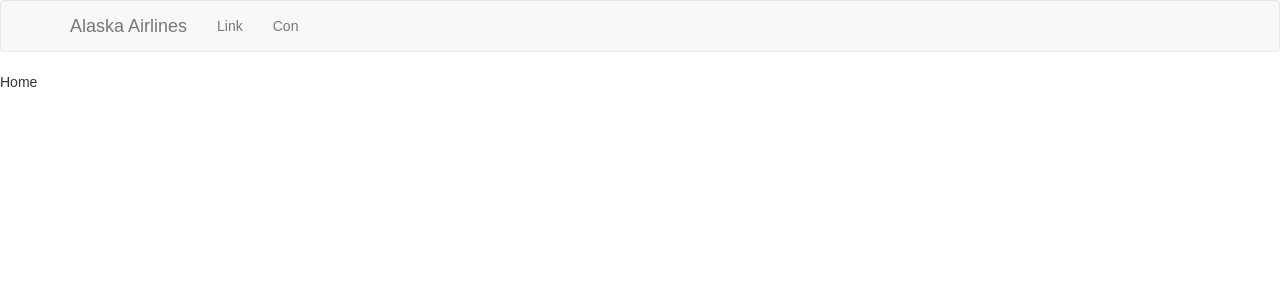
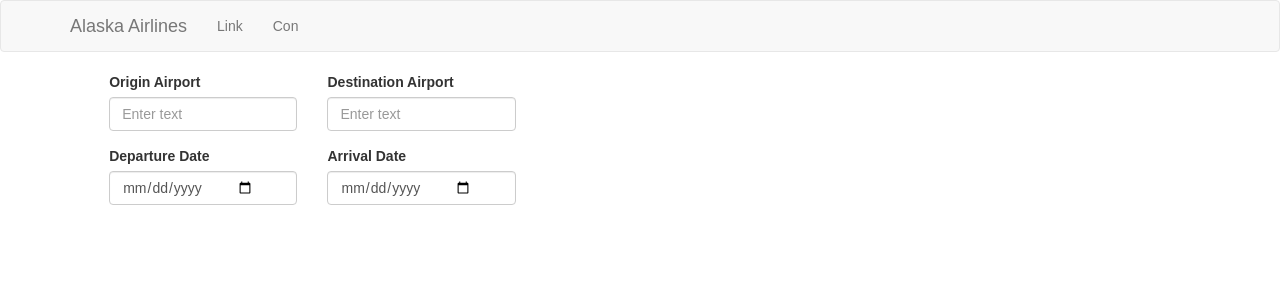
Before and after one commit to istrupin/alaska-flight-search-react, a React (Create React App) app: page / in a window 1280 px wide. Shown: the top 300 px of the page. Built offline with nearby package versions, Linux system fonts and the light colour scheme.

Commit message:
mocked up search box

```diff
--- a/src/Components/Flights.jsx
+++ b/src/Components/Flights.jsx
@@ -1,9 +1,10 @@
 import React from 'react';
+import SearchBox from './Search_Box.jsx';
 
 
 const Flights = () => (
   <div>
-    Home
+    <SearchBox />
   </div>
   )
 
--- a/src/Components/Search_Box.jsx
+++ b/src/Components/Search_Box.jsx
@@ -0,0 +1,56 @@
+import React from 'react';
+import { Col, Form, FormControl, FormGroup, ControlLabel, Button } from 'react-bootstrap';
+
+
+const SearchBox = () => (
+
+    <form>
+        <div className="row">
+            <div className="col-md-2 col-md-push-1">
+                <FormGroup>
+                    <ControlLabel>Origin Airport</ControlLabel>
+                    <FormControl
+                        type="text"
+                        placeholder="Enter text"
+                    />
+                    <FormControl.Feedback />
+                </FormGroup>
+            </div>
+            <div className="col-md-2 col-md-push-1">
+                <FormGroup>
+                    <ControlLabel>Destination Airport</ControlLabel>
+                    <FormControl
+                        type="text"
+                        placeholder="Enter text"
+                    />
+                    <FormControl.Feedback />
+                </FormGroup>
+            </div>
+        </div>
+        <div className="row">
+            <div className="col-md-2 col-md-push-1">
+                <FormGroup>
+                    <ControlLabel>Departure Date</ControlLabel>
+                    <FormControl
+                        type="date"
+                        placeholder="Enter text"
+                    />
+                    <FormControl.Feedback />
+                </FormGroup>
+            </div>
+            <div className="col-md-2 col-md-push-1">
+                <FormGroup>
+                    <ControlLabel>Arrival Date</ControlLabel>
+                    <FormControl
+                        type="date"
+                        placeholder="Enter text"
+                    />
+                    <FormControl.Feedback />
+                </FormGroup>
+            </div>
+        </div>
+    </form>
+
+)
+
+export default SearchBox;
```
